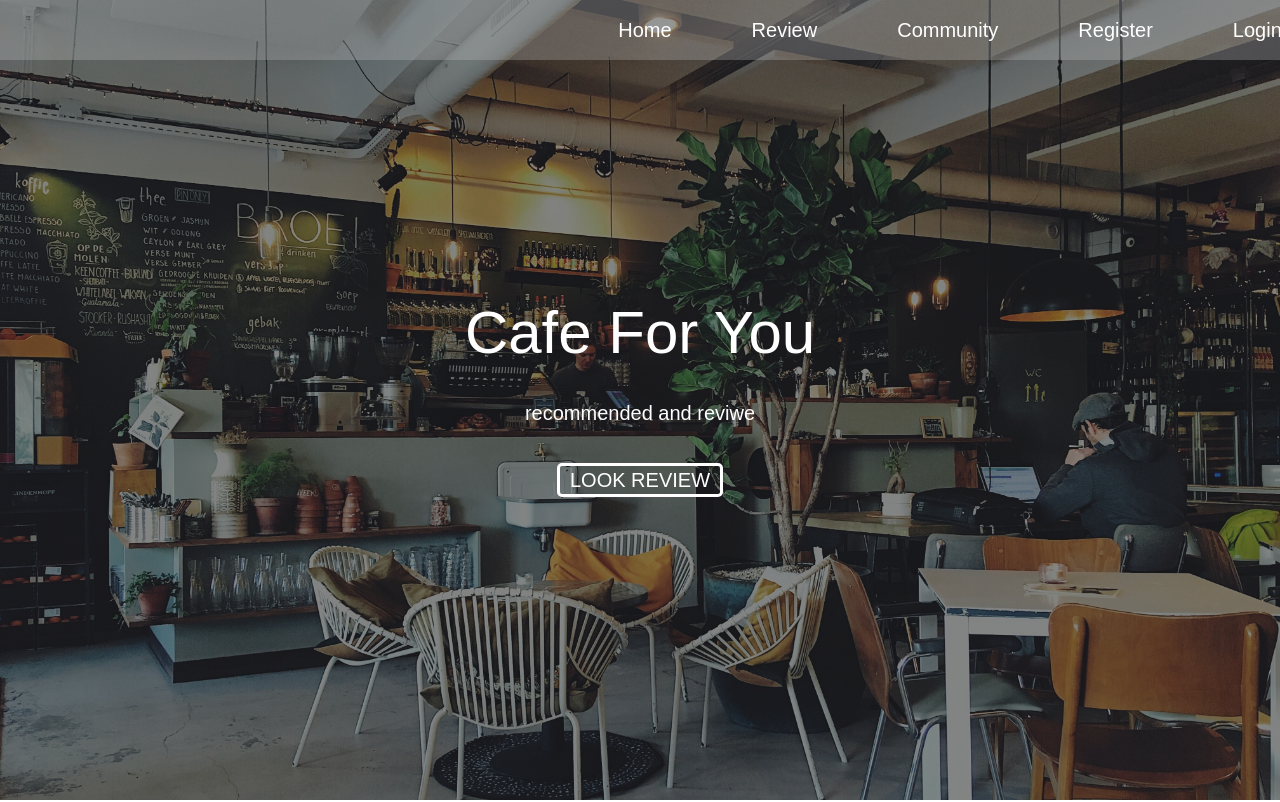
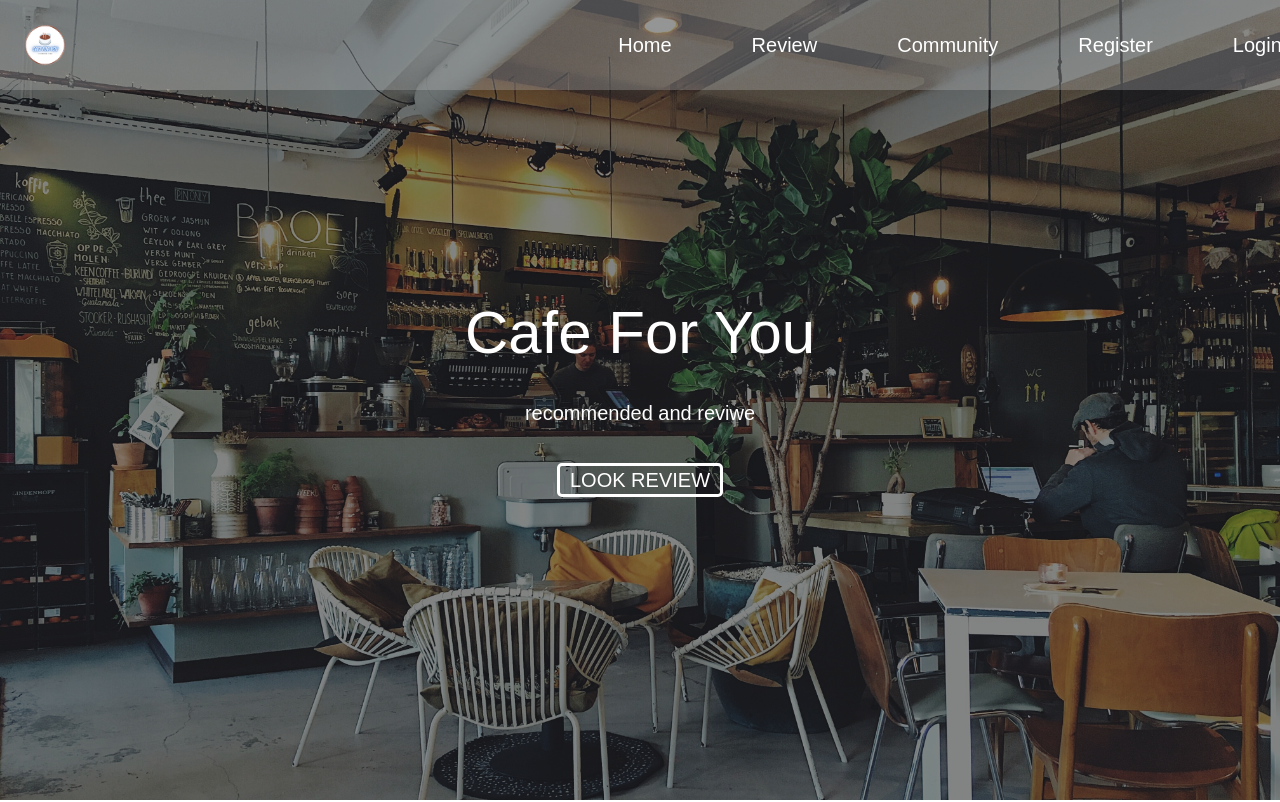
Before and after one commit to wiraphan123/Cafeforyou, a React (Create React App) app: page / in a window 1280 px wide. Shown: the top 802 px of the page. Built offline with nearby package versions, Linux system fonts and the light colour scheme; a web font is replaced by a local one.

Commit message:
edit index.js

```diff
--- a/src/components/NavBar/index.js
+++ b/src/components/NavBar/index.js
@@ -1,17 +1,26 @@
 import React from 'react'
 import useScroll from '../../utils/useScroll'
 import { Link } from 'react-router-dom'
-import { Container, Wrapper, Logo, ActionContainer, Action, LogoImage} from './styles'
-import LogoImg from '../../assets/Weblogo.png'
+import { Container, Wrapper, ActionContainer, Action, LogoImage} from './styles'
+import Background from '../../assets/logohome.png'
+import styled from 'styled-components'
+import { useEffect } from 'react'
+
+const Logo = styled.div`
+  width: 50px;
+  height: 50px;
+  background-image: url(${Background});
+  background-repeat: no-repeat;
+  background-position: center;
+  background-size: cover;
+`
 
 function NavBar() {
   const isScroll = useScroll({scrollRanger: 20})
   return (
     <Container isScroll={isScroll}>
       <Wrapper>
-        <LogoImage>
-          <img scr={LogoImg}/>
-        </LogoImage>
+          <Logo />
         <ActionContainer>
           <Action>
             <Link to='/'>Home</Link>
```
